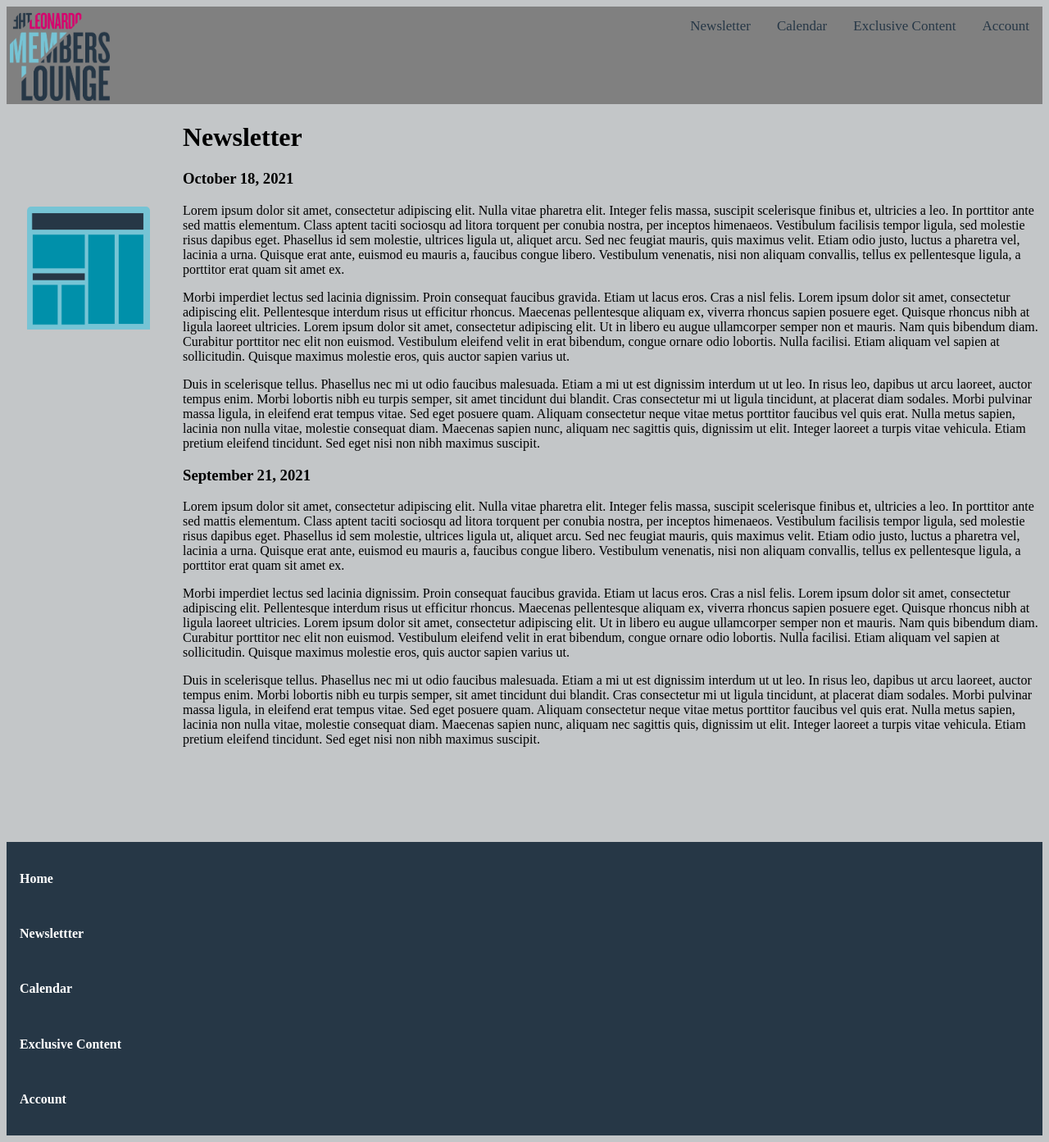
After one commit to cmpt375-2021fall/client-project-leonardo-dev-team, a Django app: page /newsletter/ in a window 1280 px wide. The commit adds this page. Shown: the whole page at 82% size. Run offline with Django 3.2, Linux system fonts and the light colour scheme.

Commit message:
Many changes. Got newsletter, calendar, & home pages close

```diff
--- a/LeoPortal/urls.py
+++ b/LeoPortal/urls.py
@@ -29,5 +29,6 @@ urlpatterns = [
     path('admin/', admin.site.urls),
     path('header/', views.header, name = 'header'),
     path('footer/', views.footer, name = 'footer'),
-
+    path('newsletter/', views.newsletter, name = 'newsletter'),
+    path('calendar/', views.calendar, name = 'calendar'),
 ]
--- a/leo/views.py
+++ b/leo/views.py
@@ -34,6 +34,13 @@ def loginPage(request):
     }
     return render(request, 'login.html', context)
 
+def newsletter(request):
+    context = {}
+    return render(request, 'newsletter.html', context)
+
+def calendar(request):
+    context = {}
+    return render(request, 'calendar.html', context)
 
 def header(request):
     context = {
--- a/templates/base.html
+++ b/templates/base.html
@@ -8,7 +8,7 @@
     <link rel="stylesheet" type="text/css" href="{% static 'leo/footer.css' %}">
     <link rel="stylesheet" type="text/css" href="{% static 'leo/application.css' %}">
 </head>
-<body>
+<body style = "background-color: #C3C6C8;">
     <header>
         <div class = "topnav">
             <img class = "img" style="display: inline-block;" src="{% static "leo/images/Asset 11.png" %}">
--- /dev/null
+++ b/templates/newsletter.html
@@ -0,0 +1,65 @@
+{% extends "base.html" %}
+
+
+    {% block content %}
+
+        {% load static %}
+        <div style="display: flex;">
+            <div style="margin-right: 25px; margin-left: 25px; margin-top: 100px">
+                <img style="height:150px; width:auto; margin-top: 25px;" vertical-align="left" src="{% static "leo/images/Newsletter.png" %}">
+            </div>
+
+            <div style="flex-grow: 1; margin-left: 15px">
+                <h1><b>Newsletter</b></h1>
+                <div>
+                    <h3>October 18, 2021</h3>
+                    <p>Lorem ipsum dolor sit amet, consectetur adipiscing elit. Nulla vitae pharetra elit. Integer felis massa,
+                    suscipit scelerisque finibus et, ultricies a leo. In porttitor ante sed mattis elementum. Class aptent taciti sociosqu ad litora
+                    torquent per conubia nostra, per inceptos himenaeos. Vestibulum facilisis tempor ligula, sed molestie risus dapibus eget. Phasellus
+                    id sem molestie, ultrices ligula ut, aliquet arcu. Sed nec feugiat mauris, quis maximus velit. Etiam odio justo, luctus a pharetra vel,
+                    lacinia a urna. Quisque erat ante, euismod eu mauris a, faucibus congue libero. Vestibulum venenatis, nisi non aliquam convallis, tellus
+                    ex pellentesque ligula, a porttitor erat quam sit amet ex.</p>
+
+                    <p>Morbi imperdiet lectus sed lacinia dignissim. Proin consequat faucibus gravida. Etiam ut lacus eros.
+                    Cras a nisl felis. Lorem ipsum dolor sit amet, consectetur adipiscing elit. Pellentesque interdum risus ut efficitur rhoncus.
+                    Maecenas pellentesque aliquam ex, viverra rhoncus sapien posuere eget. Quisque rhoncus nibh at ligula laoreet ultricies.
+                    Lorem ipsum dolor sit amet, consectetur adipiscing elit. Ut in libero eu augue ullamcorper semper non et mauris. Nam quis bibendum diam.
+                    Curabitur porttitor nec elit non euismod. Vestibulum eleifend velit in erat bibendum, congue ornare odio lobortis. Nulla facilisi.
+                    Etiam aliquam vel sapien at sollicitudin. Quisque maximus molestie eros, quis auctor sapien varius ut.</p>
+
+                    <p>Duis in scelerisque tellus. Phasellus nec mi ut odio faucibus malesuada. Etiam a mi ut est dignissim interdum ut ut leo.
+                    In risus leo, dapibus ut arcu laoreet, auctor tempus enim. Morbi lobortis nibh eu turpis semper, sit amet tincidunt dui blandit.
+                    Cras consectetur mi ut ligula tincidunt, at placerat diam sodales. Morbi pulvinar massa ligula, in eleifend erat tempus vitae.
+                    Sed eget posuere quam. Aliquam consectetur neque vitae metus porttitor faucibus vel quis erat. Nulla metus sapien, lacinia non nulla vitae, molestie consequat diam.
+                    Maecenas sapien nunc, aliquam nec sagittis quis, dignissim ut elit. Integer laoreet a turpis vitae vehicula. Etiam pretium eleifend tincidunt.
+                    Sed eget nisi non nibh maximus suscipit.</p>
+                </div>
+
+                <div>
+                    <h3>September 21, 2021</h3>
+                    <p>Lorem ipsum dolor sit amet, consectetur adipiscing elit. Nulla vitae pharetra elit. Integer felis massa,
+                    suscipit scelerisque finibus et, ultricies a leo. In porttitor ante sed mattis elementum. Class aptent taciti sociosqu ad litora
+                    torquent per conubia nostra, per inceptos himenaeos. Vestibulum facilisis tempor ligula, sed molestie risus dapibus eget. Phasellus
+                    id sem molestie, ultrices ligula ut, aliquet arcu. Sed nec feugiat mauris, quis maximus velit. Etiam odio justo, luctus a pharetra vel,
+                    lacinia a urna. Quisque erat ante, euismod eu mauris a, faucibus congue libero. Vestibulum venenatis, nisi non aliquam convallis, tellus
+                    ex pellentesque ligula, a porttitor erat quam sit amet ex.</p>
+
+                    <p>Morbi imperdiet lectus sed lacinia dignissim. Proin consequat faucibus gravida. Etiam ut lacus eros.
+                    Cras a nisl felis. Lorem ipsum dolor sit amet, consectetur adipiscing elit. Pellentesque interdum risus ut efficitur rhoncus.
+                    Maecenas pellentesque aliquam ex, viverra rhoncus sapien posuere eget. Quisque rhoncus nibh at ligula laoreet ultricies.
+                    Lorem ipsum dolor sit amet, consectetur adipiscing elit. Ut in libero eu augue ullamcorper semper non et mauris. Nam quis bibendum diam.
+                    Curabitur porttitor nec elit non euismod. Vestibulum eleifend velit in erat bibendum, congue ornare odio lobortis. Nulla facilisi.
+                    Etiam aliquam vel sapien at sollicitudin. Quisque maximus molestie eros, quis auctor sapien varius ut.</p>
+
+                    <p>Duis in scelerisque tellus. Phasellus nec mi ut odio faucibus malesuada. Etiam a mi ut est dignissim interdum ut ut leo.
+                    In risus leo, dapibus ut arcu laoreet, auctor tempus enim. Morbi lobortis nibh eu turpis semper, sit amet tincidunt dui blandit.
+                    Cras consectetur mi ut ligula tincidunt, at placerat diam sodales. Morbi pulvinar massa ligula, in eleifend erat tempus vitae.
+                    Sed eget posuere quam. Aliquam consectetur neque vitae metus porttitor faucibus vel quis erat. Nulla metus sapien, lacinia non nulla vitae, molestie consequat diam.
+                    Maecenas sapien nunc, aliquam nec sagittis quis, dignissim ut elit. Integer laoreet a turpis vitae vehicula. Etiam pretium eleifend tincidunt.
+                    Sed eget nisi non nibh maximus suscipit.</p>
+                </div>
+            </div>
+        </div>
+
+        <div style="margin-bottom: 100px"></div>
+    {% endblock %}
```
Also changed, not shown: leo/static/leo/application.css (+11 -11 lines), templates/calendar.html (added, +22 -0 lines), templates/dashboard.html (+29 -24 lines).
